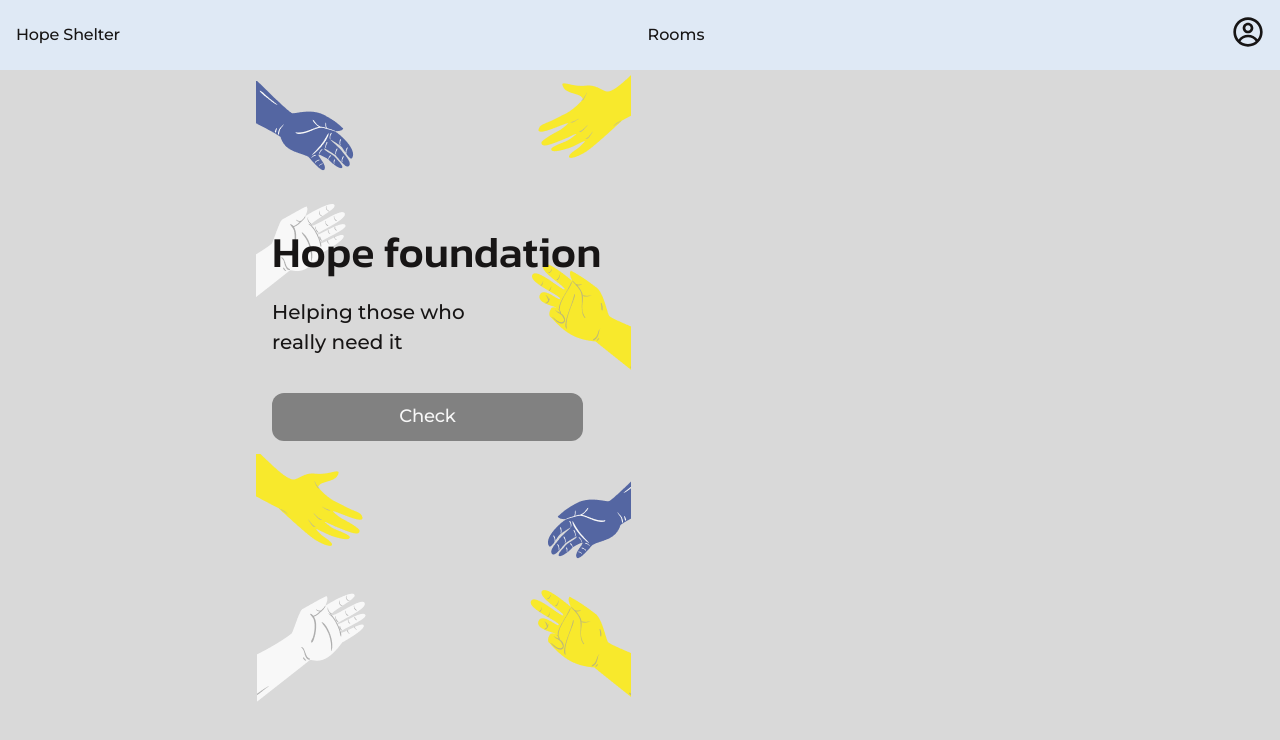
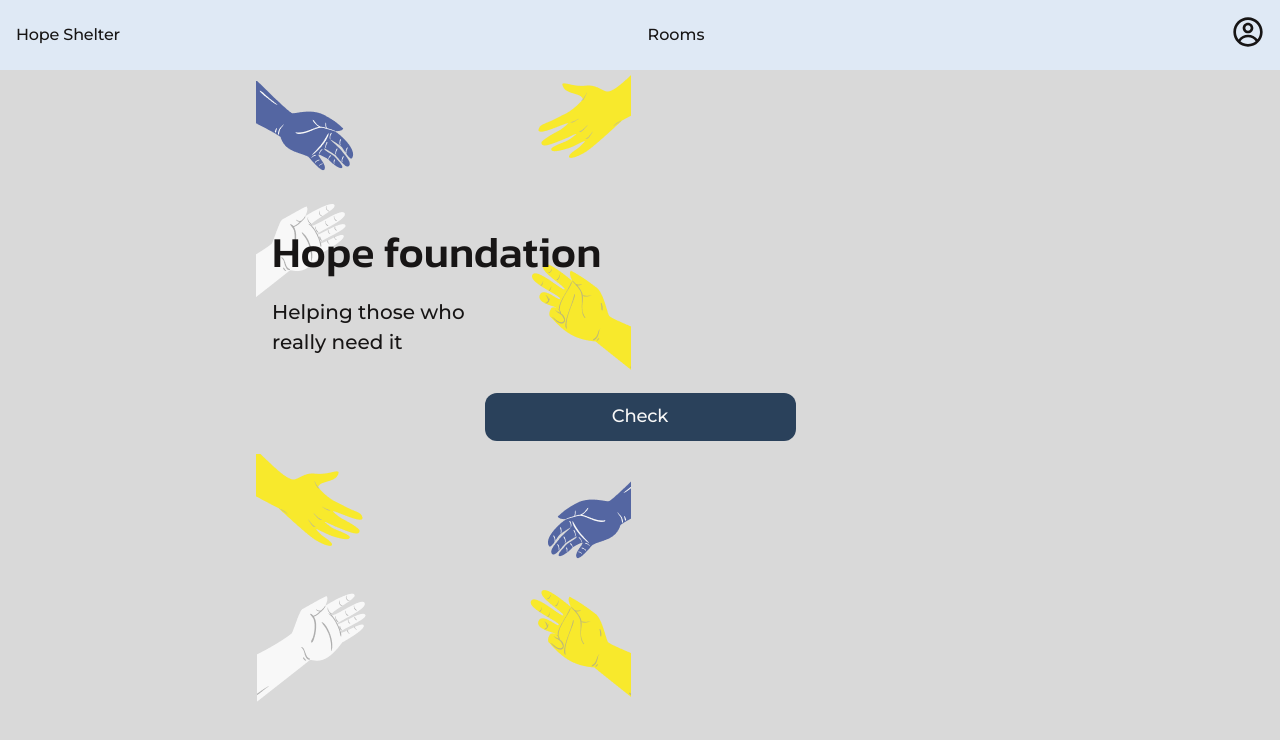
Before and after one commit to jackavryashnik/hope-shelter-room-check, a React (Vite) app: page / in a window 1280 px wide. Shown: the top 740 px of the page. Built offline with nearby package versions, Linux system fonts and the light colour scheme; the HTML template or start-up script is replaced by a standard one.

Commit message:
center btn

```diff
--- a/src/components/Button/Button.jsx
+++ b/src/components/Button/Button.jsx
@@ -2,7 +2,7 @@ import css from './Button.module.css';
 
 const Button = ({ children }) => {
   return (
-    <button className={css.btn} disabled>
+    <button className={css.btn}>
       <span className={css.text}>{children}</span>
     </button>
   );
--- a/src/components/Hero/Hero.jsx
+++ b/src/components/Hero/Hero.jsx
@@ -6,7 +6,9 @@ export default function Hero() {
     <div className={css.hero}>
       <h1 className={css.heroTitle}>Hope foundation</h1>
       <p className={css.heroText}>Helping those who really need it</p>
-      <Button>Check</Button>
+      <div className={css.btnContainer}>
+        <Button className={css.btn}>Check</Button>
+      </div>
     </div>
   );
 }
--- a/src/components/Hero/Hero.module.css
+++ b/src/components/Hero/Hero.module.css
@@ -19,3 +19,8 @@
   max-width: 228px;
   margin-bottom: 36px;
 }
+
+.btnContainer {
+  display: flex;
+  justify-content: center;
+}
```
